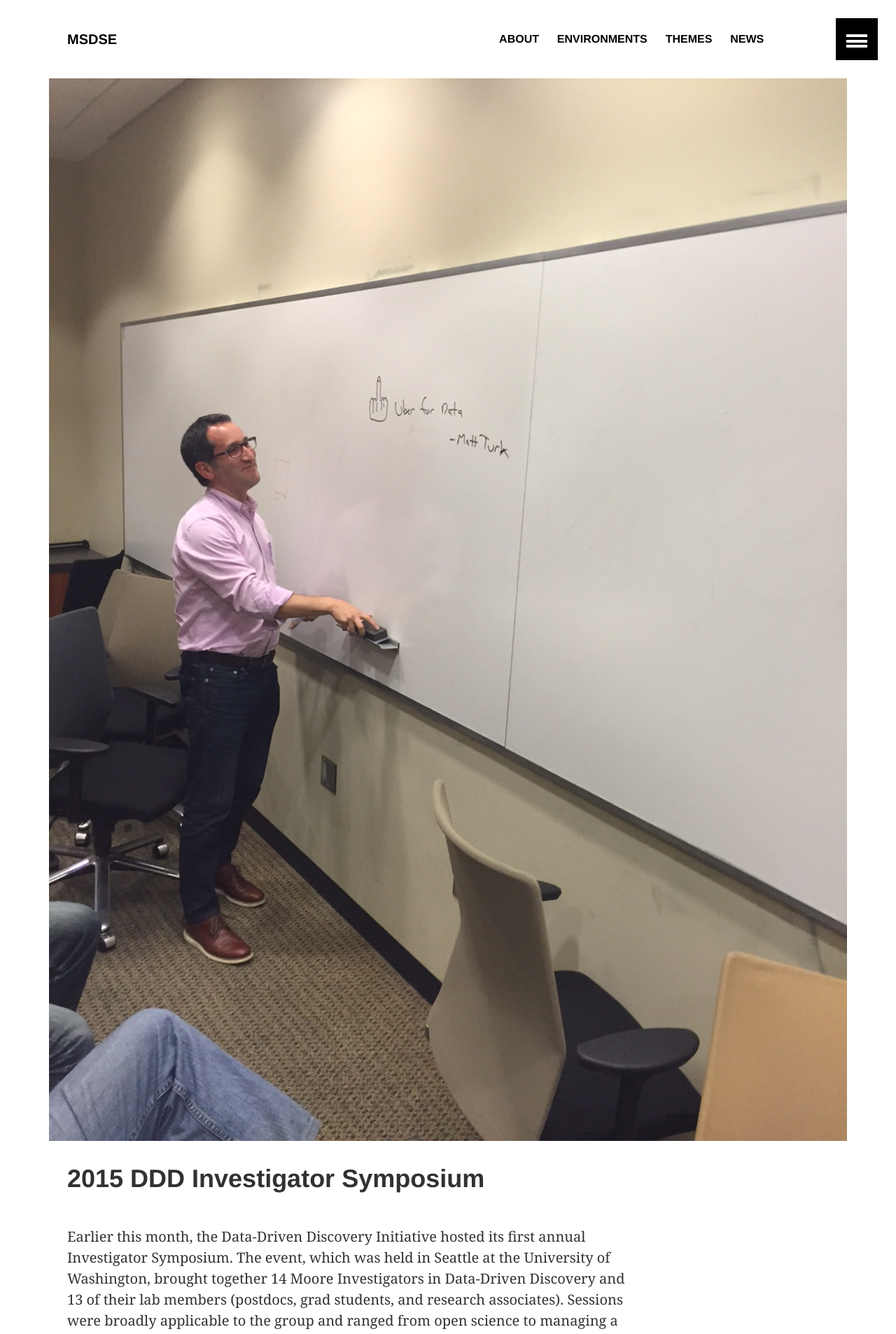
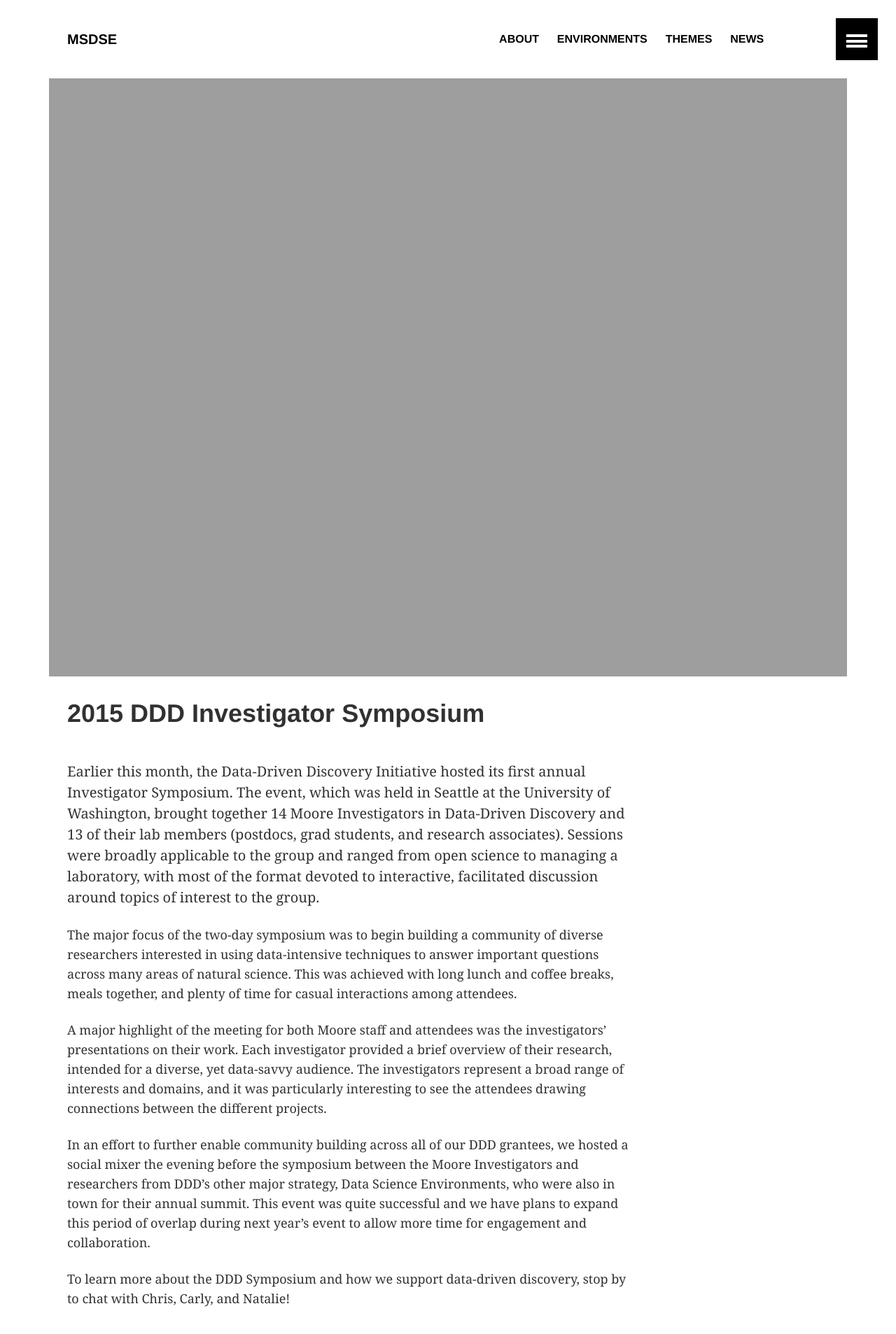
Before and after one commit to DDD-Moore/msdse, a Jekyll site: the page built from _posts/2015-10-20-2015-symposium.md, in a window 1280 px wide. Shown: the top 1907 px of the page at 70% size. Built offline with Jekyll 4.4.1, drawn with Linux system fonts in a browser that asks for light colours.

Commit message:
replace pic

```diff
--- a/_posts/2015-10-20-2015-symposium.md
+++ b/_posts/2015-10-20-2015-symposium.md
@@ -3,8 +3,8 @@ layout: article
 title: 2015 DDD Investigator Symposium
 permalink: /2015-symposium/
 image:
-  feature: IMG_0746.JPG
-  teaser: IMG_0746.JPG
+  feature: 2015_symposium1.JPG
+  teaser: 2015_symposium1.JPG
 ---
 
 Earlier this month, the Data-Driven Discovery Initiative hosted its first annual Investigator Symposium. The event, which was held in Seattle at the University of Washington, brought together 14 Moore Investigators in Data-Driven Discovery and 13 of their lab members (postdocs, grad students, and research associates). Sessions were broadly applicable to the group and ranged from open science to managing a laboratory, with most of the format devoted to interactive, facilitated discussion around topics of interest to the group.
```
Also changed, not shown: 1 other file.
